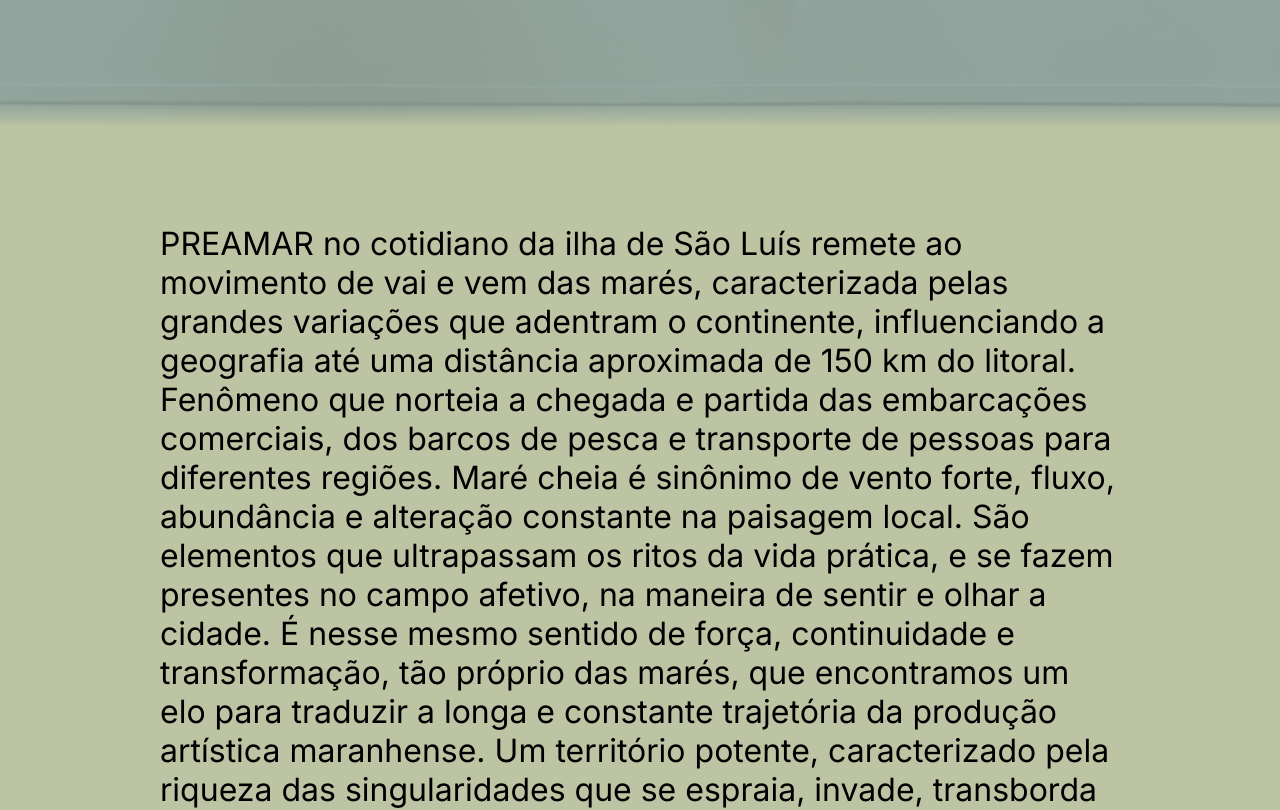
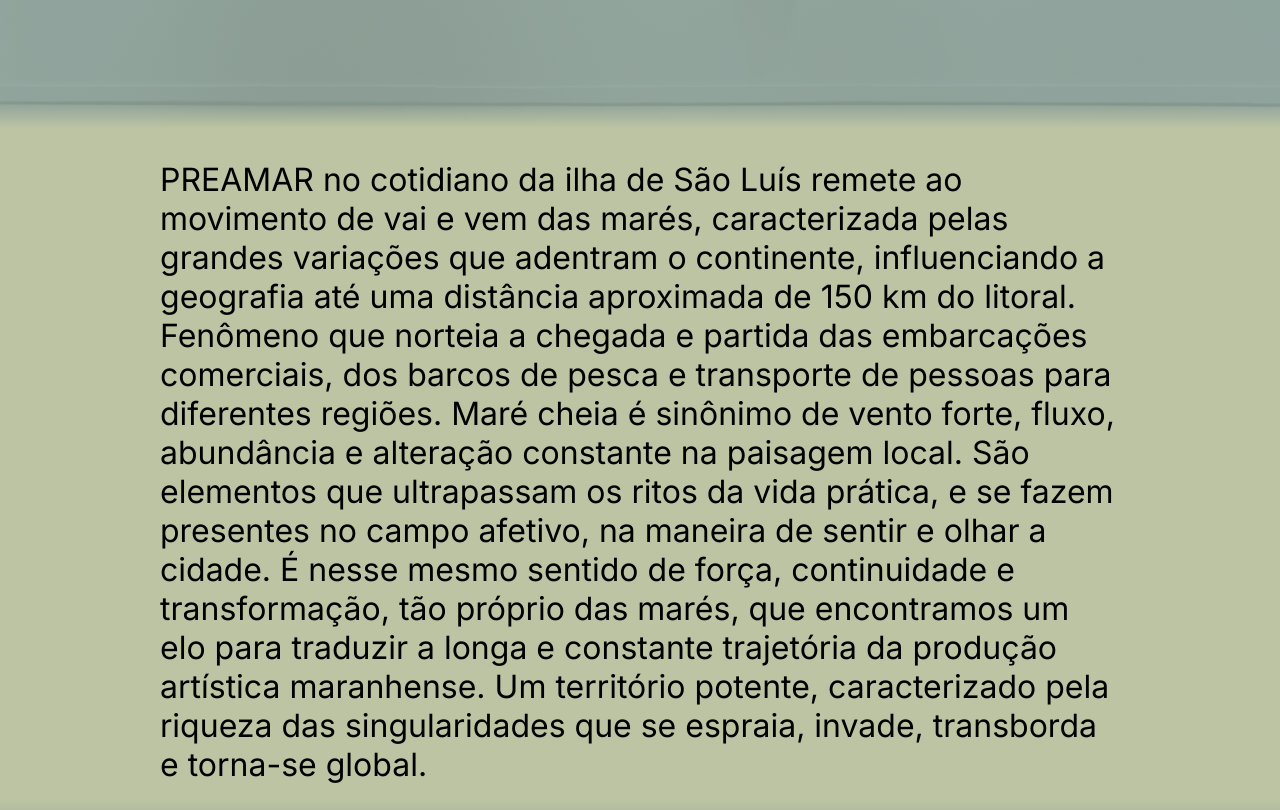
Before and after one commit to germanodusha/preamar, a Next.js app: page / in a window 1280 px wide. Shown: the part 1780-2590 px from the top of the page. Built offline with nearby package versions, Linux system fonts and the light colour scheme.

Commit message:
Better than before.

```diff
--- a/src/components/Description/index.tsx
+++ b/src/components/Description/index.tsx
@@ -2,7 +2,7 @@ import { createElement, useEffect, useRef, useState } from 'react';
 import Scroller from '../Scroller'
 import styles from './styles.module.css'
 
-const Description = ({setSecondGradientPos}:any) =>{
+const Description = () =>{
     const div = createElement('div', { className: styles.container }) as unknown as HTMLDivElement;
     const containerRef = useRef<HTMLDivElement>(div);
     const [parentofsetTop, setoffsetTop] = useState(0)
@@ -10,7 +10,6 @@ const Description = ({setSecondGradientPos}:any) =>{
         ()=>{
             const {offsetTop} = containerRef.current || {offsetTop:0};
             setoffsetTop(offsetTop)
-            setSecondGradientPos(offsetTop)
         },[])
     return(
             <div ref={containerRef} className={styles.container}>
--- a/src/components/Description/styles.module.css
+++ b/src/components/Description/styles.module.css
@@ -1,15 +1,14 @@
 .container {
     width: 100%;
-    background:linear-gradient( 50%, rgba(var(--green-second), 1) 100%);
     background: rgba(var(--yellow-first), 1);
     position: sticky;
-    top: 0;
+    top: 1rem;
     padding: 1rem 10rem;
     font-size: 2rem;
     color: black;
     position: sticky;
-    padding-bottom: 5rem;
-    padding-top: 5rem;
+    padding-bottom: -15rem;
+    padding-top: 1rem;
     z-index: 0;
 }
 
@@ -20,7 +19,11 @@
     left: 0;
     right: 0;
     bottom: 0;
-    z-index: 1;
+    z-index: -1;
+    background: rgba(var(--yellow-first), 1);
+    height: 200%;
+
+
 }
 .container p {
     position: sticky;
--- a/src/components/Footer/styles.module.css
+++ b/src/components/Footer/styles.module.css
@@ -1,11 +1,11 @@
 
 .container {
     width: 100%;
-    background: rgba(var(--green-second), 1);
+    background: linear-gradient(rgba(var(--green-second), 0) 0%,rgba(var(--green-second), 1) 10%);
     position: relative;
     font-size: 1rem;
     padding: 5rem 1rem;
-    padding-top: 1rem;
+    padding-top: 5rem;
     display: grid;
     grid-template-columns: repeat(2, 50%);
     font-weight: 600;
--- a/src/components/SecondGradient/index.tsx
+++ /dev/null
@@ -1,34 +0,0 @@
-import { createElement, useEffect, useRef, useState } from 'react';
-import Scroller from '../Scroller'
-import styles from './styles.module.css'
-
-const SecondGradient = ({secondGradientPos}:any) => {
-    const div = createElement('div', { className: styles.container }) as unknown as HTMLDivElement;
-    const containerRef = useRef<HTMLDivElement>(div);
-    const [parentofsetTop, setoffsetTop] = useState(0)
-    useEffect(
-        ()=>{
-            const {offsetTop} = containerRef.current || {offsetTop:0};
-            setoffsetTop(offsetTop)
-
-        },[])
-    return(
-
-                <div ref={containerRef} className={`${styles.container} teste`}>
-                <Scroller parentoffset={parentofsetTop}>
-                    <div className={styles.wrapper}>
-                        <p>
-                            PREAMAR no cotidiano da ilha de São Luís remete ao movimento de vai e vem das marés, caracterizada pelas grandes variações que adentram o continente, influenciando a geografia até uma distância aproximada de 150 km do litoral. Fenômeno que norteia a chegada e partida das embarcações comerciais, dos barcos de pesca e transporte de pessoas para diferentes regiões. Maré cheia é sinônimo de vento forte, fluxo, abundância e alteração constante na paisagem local. São elementos que ultrapassam os ritos da vida prática, e se fazem presentes no campo afetivo, na maneira de sentir e olhar a cidade. É nesse mesmo sentido de força, continuidade e transformação, tão próprio das marés, que encontramos um elo para traduzir a longa e constante trajetória da produção artística maranhense. Um território potente, caracterizado pela riqueza das singularidades que se espraia, invade, transborda e torna-se global.
-                        </p>
-                    </div>
-                </Scroller>
-                <div className={styles.mask}/>
-                <style jsx>{`
-                    .teste {
-                        top:${secondGradientPos}px;
-                    }
-                `}</style>
-            </div>
-    )
-}
-export default SecondGradient
--- a/src/components/SecondGradient/styles.module.css
+++ /dev/null
@@ -1,27 +0,0 @@
-.container {
-    width: 100%;
-    background:linear-gradient( 50%, rgba(var(--green-second), 1) 100%);
-    background: rgba(var(--yellow-first), 1);
-    position: absolute;
-    padding: 1rem 10rem;
-    font-size: 2rem;
-    color: transparent;
-    padding-bottom: 5rem;
-    padding-top: 5rem;
-}
-
-.container::after {
-    content: "";
-    position: absolute;
-    top: 0;
-    left: 0;
-    right: 0;
-    bottom: 0;
-    background: linear-gradient(rgba(var(--yellow-first), 0) 90%, rgba(var(--green-second), 1) 100%);
-    z-index: 10;
-}
-.container p {
-    position: sticky;
-    top: 0;
-    left: 0;
-}
--- a/src/pages/index.tsx
+++ b/src/pages/index.tsx
@@ -5,11 +5,9 @@ import Description from '../components/Description'
 import Footer from '../components/Footer'
 import Landing from '../components/Landing '
 import Organization from '../components/Organizacao'
-import SecondGradient from '../components/SecondGradient'
 import Slider from '../components/Slider'
 
 const Home: NextPage = () => {
-  const [secondGradientPos, setSecondGradientPos] = useState(0)
   return (
     <div >
       <Head>
@@ -20,8 +18,7 @@ const Home: NextPage = () => {
         <Landing />
         <Organization />
         <Slider />
-        <SecondGradient secondGradientPos={secondGradientPos}/>
-        <Description setSecondGradientPos={setSecondGradientPos}/>
+        <Description/>
         <Footer />
       </main>
     </div>
```
